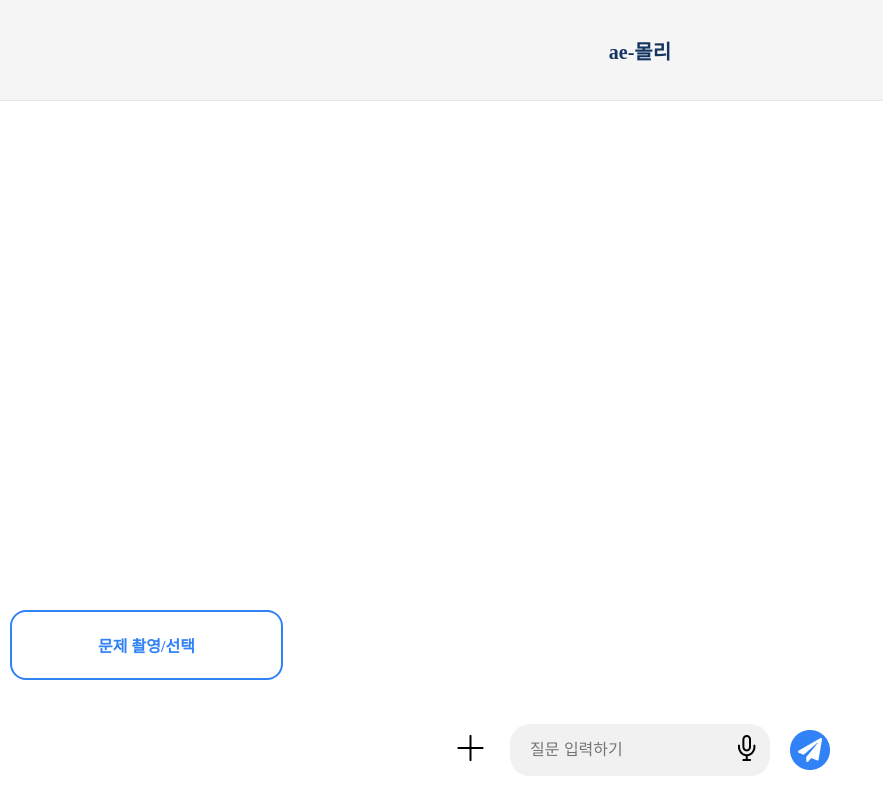
After one commit to overjoy1008/Holy-Molly, a Django app: page /chat/ in a window 1280 px wide. The commit adds this page. Shown: the whole page, without its empty margins (0-883 px from the left). Run offline with Django 5.2, Linux system fonts and the light colour scheme; some web fonts are replaced.

Commit message:
채팅방 맨 첫 페이지 구현

```diff
--- a/main/urls.py
+++ b/main/urls.py
@@ -4,4 +4,5 @@ from . import views
 urlpatterns = [
     path('', views.index, name='index'),  # 기본 URL에 대한 뷰 설정
     path('login/', views.login_view, name='login'),  # 로그인 URL 추가
+    path('chat/', views.chatting_screen, name='chatting_screen'),  # 새로운 URL 패턴 추가
 ]
--- a/main/views.py
+++ b/main/views.py
@@ -4,4 +4,7 @@ def index(request):
     return render(request, 'index.html')
 
 def login_view(request):
-    return redirect('index')  # 로그인 페이지로 접속하면 바로 index로 리디렉션
+    return redirect('index')
+
+def chatting_screen(request):
+    return render(request, 'chatting_screen.html')  # chatting_screen.html 템플릿 렌더링
--- a/static/css/styles.css
+++ b/static/css/styles.css
@@ -11,10 +11,14 @@
 body {
     width: 100%;
     height: calc(100vh - 80px);
+    margin: 0;
+    font-family: Pretendard;
+}
+
+.flex-center {
     display: flex;
     justify-content: center;
     align-items: center;
-    font-family: Pretendard;
 }
 
 h1 {
@@ -23,11 +27,23 @@ h1 {
     color: #000000;
 }
 
-.mar80 {
-    margin-bottom: 80px;
+.mb100 {
+    margin-bottom: 100px;
 }
 
-button {
+.mb200 {
+    margin-bottom: 200px;
+}
+
+.mb300 {
+    margin-bottom: 300px;
+}
+
+button{
+    font-family: Pretendard;
+}
+
+.large-btn {
     font-family: Pretendard;
     font-weight: bold;
     font-size: 32px;
@@ -40,3 +56,153 @@ button {
     border-radius: 20px;
     cursor: pointer;
 }
+
+.carousel-btn {
+    background-color: #ffffff;
+    font-size: 20px;
+    font-weight: bold;
+    border: 2px solid #3182F6;
+    width: 273px;
+    height: 70px;
+    color: #3182F6;
+    border-radius: 16px;
+    padding: 10px 20px;
+    font-size: 16px;
+    cursor: pointer;
+    margin-bottom: 10px;
+
+    position: fixed;
+    bottom: 110px; /* Height of .footer + some space */
+    left: 10px; /* Adjust based on your layout */
+    z-index: 100; /* Ensure it's above other content but below fixed elements like a modal */
+}
+
+
+header {
+    display: flex;
+    justify-content: center;
+    align-items: center;
+    background-color: #F5F5F5;
+    text-align: center;
+    border-bottom: 1px solid #E6E6E6;
+    position: fixed;
+    top: 0;
+    width: 100%;
+    height: 100px;
+    z-index: 1000; /* Ensures the header stays above other content */
+    margin: 0;
+}
+
+header h2 {
+    margin: 0;
+    font-size: 20px;
+    color: #143462;
+}
+
+
+main {
+    flex: 1;
+    display: flex;
+    justify-content: center;
+    align-items: center;
+}
+
+.chat-container {
+    /* width: 100%;
+    height: 100%; */
+    overflow-y: auto;
+    padding: 20px;
+}
+
+
+
+
+.capture-button:hover {
+    background-color: #e7f3ff;
+}
+
+
+footer {
+    display: flex;
+    flex-direction: column;
+    justify-content: center;
+    align-items: center;
+    position: fixed;
+    bottom: 0;
+    width: 100%;
+    height: 100px; /* Adjusted height */
+    z-index: 1000; /* Ensures the footer stays above other content */
+    margin: 0;
+}
+
+.chat-input-container {
+    /* width: 100%; */
+    display: flex;
+    align-items: center;
+    padding: 5px 10px; /* Adjusted padding */
+    background-color: #fff;
+    border-radius: 30px;
+}
+
+
+.add-button {
+    padding: 0;
+    background: none;
+    border: none;
+    cursor: pointer;
+    width: 40px;
+    height: 40px;
+}
+
+.voice-button {
+    padding: 0;
+    background: none;
+    border: none;
+    cursor: pointer;
+    width: 40px;
+    height: 40px;
+    margin-right: 10px;
+}
+
+.send-button {
+    padding: 0;
+    background: none;
+    border: none;
+    cursor: pointer;
+    width: 40px;
+    height: 40px;
+}
+
+/* input[type="text"] {
+    flex: 1;
+    width: 260px;
+    line-height: 52px;
+    padding: 5px 10px;
+    border: none;
+    border-radius: 20px;
+    background-color: #f1f1f1;
+    font-size: 16px;
+    margin: 0 10px;
+} */
+
+.input-with-icon {
+    margin: 0 20px;
+    width: 260px;
+    height: 52px;
+    position: relative;
+    flex: 1;
+    display: flex;
+    align-items: center;
+    border: none;
+    border-radius: 20px;
+    background-color: #f1f1f1;
+}
+
+.input-with-icon input[type="text"] {
+    width: 100%;
+    background-color: #f1f1f1;
+    padding: 10px 40px 10px 20px; /* 오른쪽 패딩 조정 */
+    border: none;
+    border-radius: 20px;
+    font-size: 16px;
+}
--- /dev/null
+++ b/templates/chatting_screen.html
@@ -0,0 +1,38 @@
+<!DOCTYPE html>
+<html lang="en">
+<head>
+    <meta charset="UTF-8">
+    <meta name="viewport" content="width=device-width, initial-scale=1.0">
+    <title>홀리몰리</title>
+    {% load static %}
+    <link rel="stylesheet" href="{% static 'css/styles.css' %}">
+</head>
+<body>
+    <div>
+        <header>
+            <h2>ae-몰리</h2>
+        </header>
+        <main>
+            <div class="chat-container"></div>
+            <button class="carousel-btn">문제 촬영/선택</button>
+        </main>
+        <footer>
+            <div class="chat-input-container">
+                <button class="add-button">
+                    <img src="{% static 'img/more_button.png' %}" alt="Add" class="add-icon">
+                </button>
+                <div class="input-with-icon">
+                    <input type="text" placeholder="질문 입력하기">
+                    <button class="voice-button">
+                        <img src="{% static 'img/voice_button.png' %}" alt="Voice" class="voice-icon">
+                    </button>
+                </div>
+
+                <button class="send-button">
+                    <img src="{% static 'img/sending_button.png' %}" alt="Send" class="send-icon">
+                </button>
+            </div>
+        </footer>
+    </div>
+</body>
+</html>
```
Also changed, not shown: static/js/main.js (added, +7 -0 lines), templates/index.html (+10 -4 lines), static/img/more_button.png (added), static/img/sending_button.png (added), static/img/voice_button.png (added).
